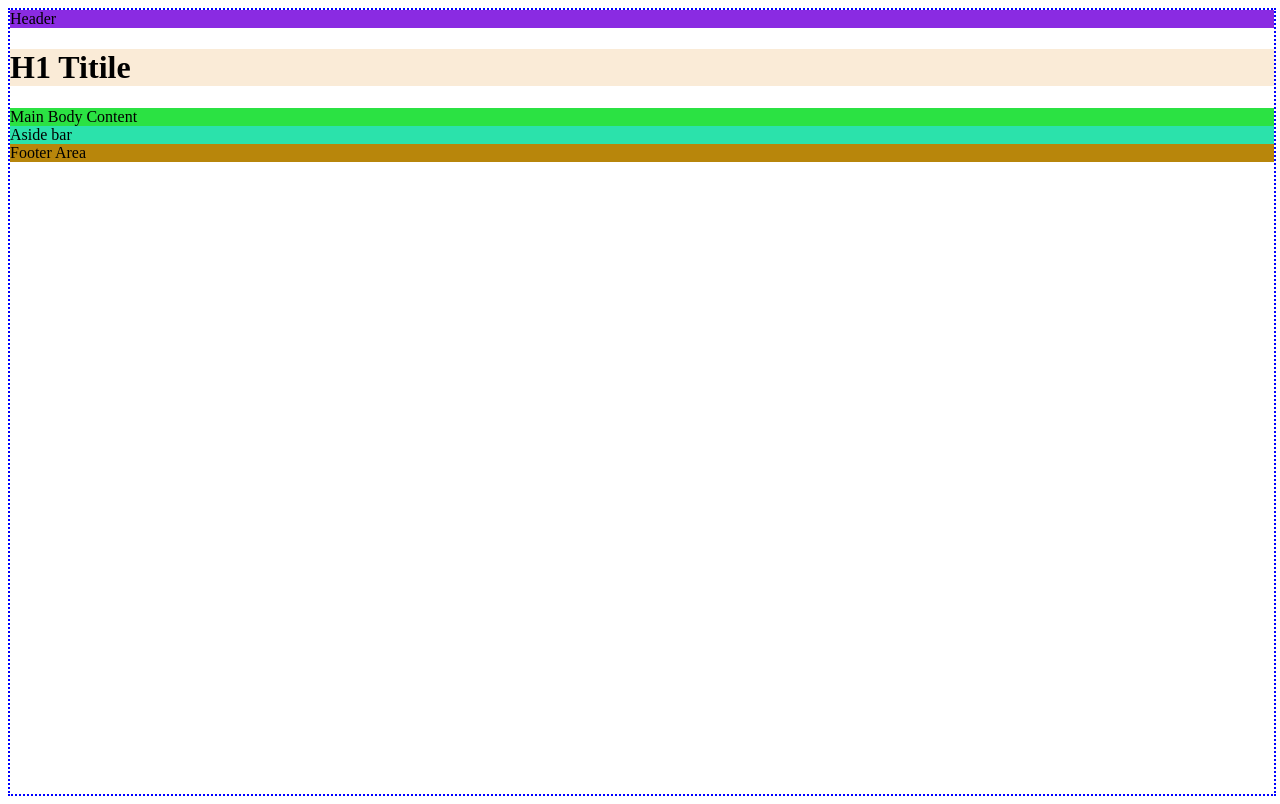
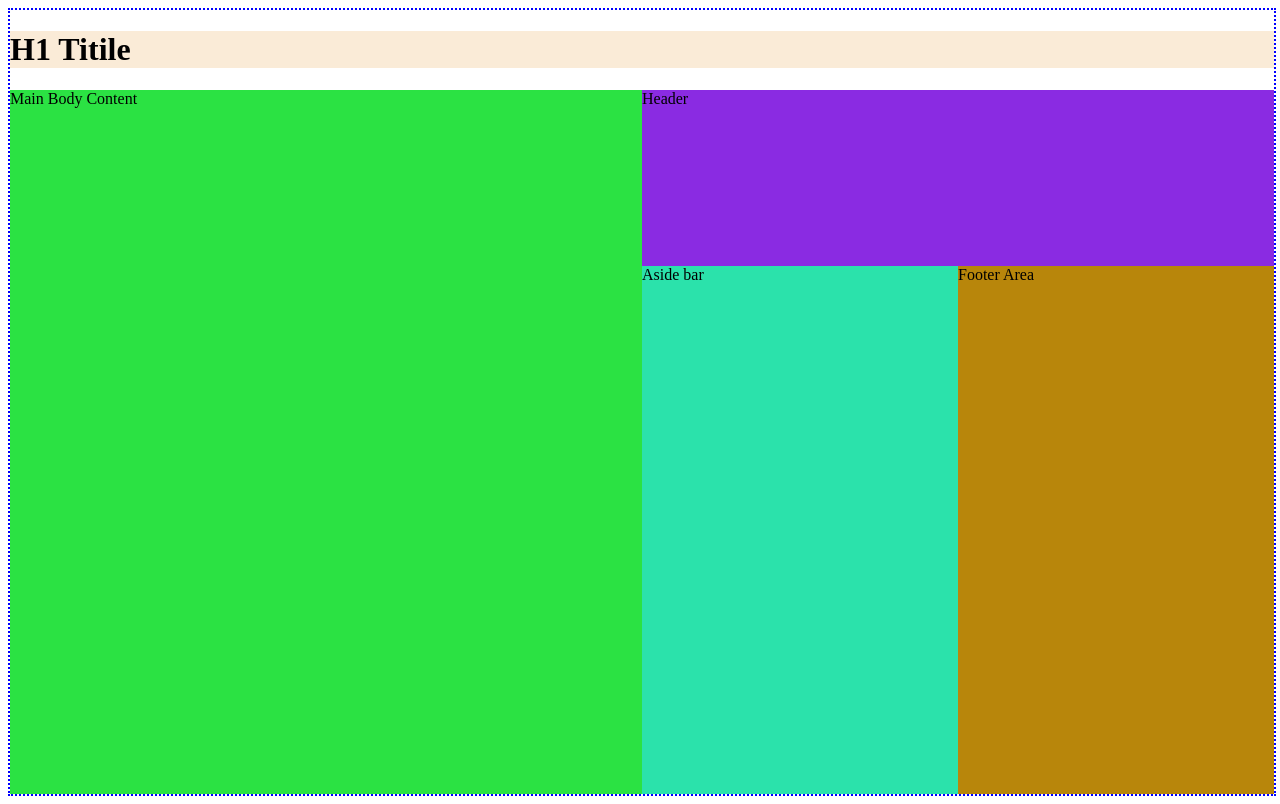
Before and after one commit to saiwas/GridCssLayout, a plain HTML site: page index.html in a window 1280 px wide. Drawn offline with Linux system fonts and the light colour scheme.

Commit message:
Using grid to design the layout

```diff
--- a/css/index.css
+++ b/css/index.css
@@ -19,3 +19,22 @@
   height: 100%;
   border: 2px dotted blue;
 }
+
+/* Grid Layout */
+.site {
+  display: grid;
+  grid-template-columns: 2fr 1fr 1fr;
+  grid-template-rows: auto 1fr 3fr;
+}
+.masthead {
+  grid-column: 2/4;
+  grid-row: 2/3;
+}
+.page-title {
+  grid-column: 1/4;
+  grid-row: 1/2;
+}
+.main-content {
+  grid-column: 1/2;
+  grid-row: 2/4;
+}
```
